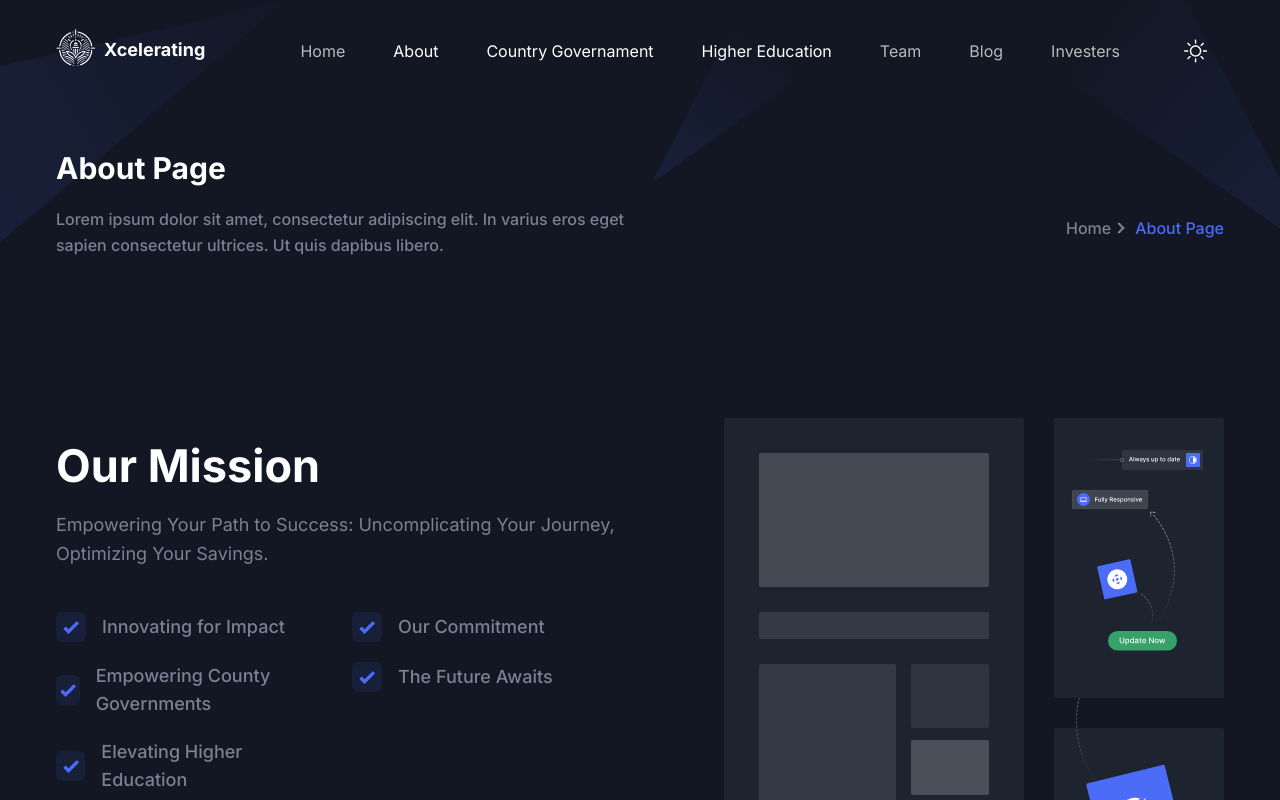
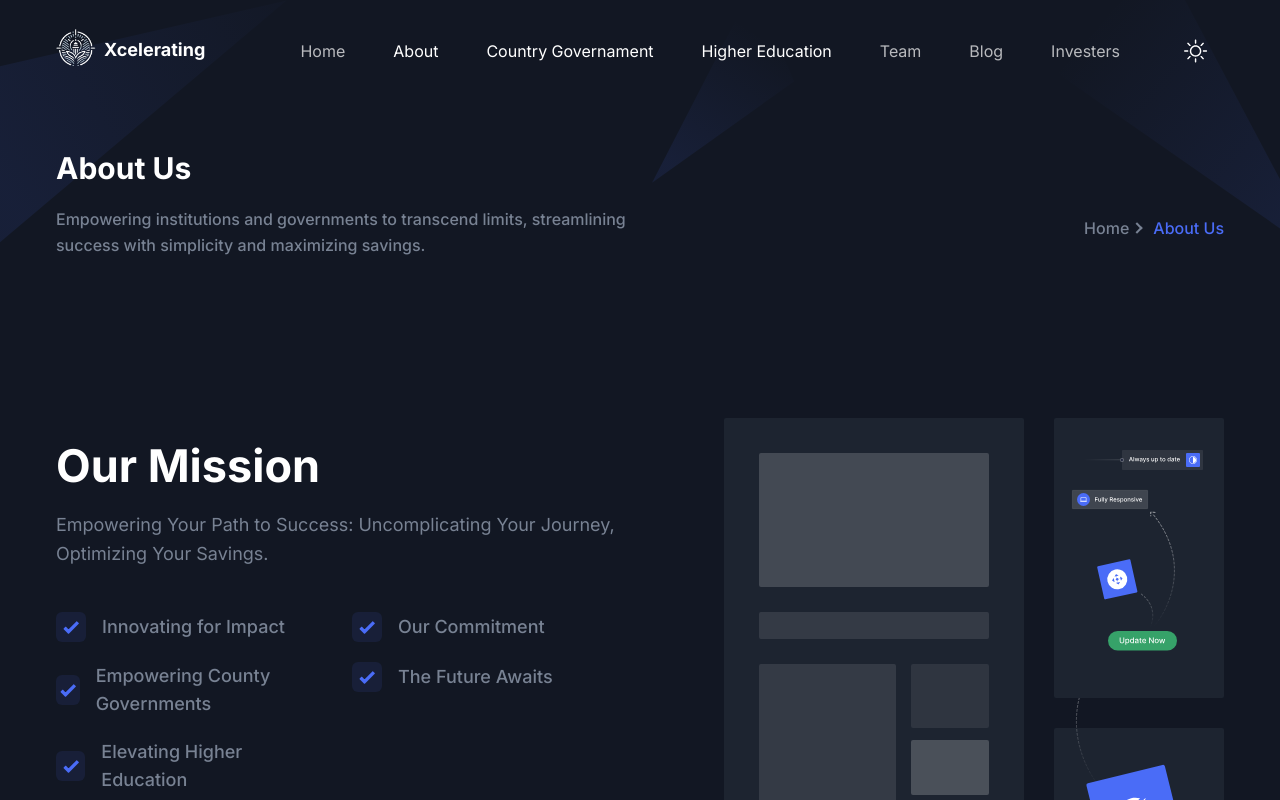
Before and after one commit to mohammadhares/Xcelerating-ui, a Next.js app: page /about in a window 1280 px wide. Shown: the top 800 px of the page. Built offline with nearby package versions, Linux system fonts and the light colour scheme.

Commit message:
Add files via upload

```diff
--- a/src/app/about/page.tsx
+++ b/src/app/about/page.tsx
@@ -14,8 +14,8 @@ const AboutPage = () => {
   return (
     <>
       <Breadcrumb
-        pageName="About Page"
-        description="Lorem ipsum dolor sit amet, consectetur adipiscing elit. In varius eros eget sapien consectetur ultrices. Ut quis dapibus libero."
+        pageName="About Us"
+        description="Empowering institutions and governments to transcend limits, streamlining success with simplicity and maximizing savings."
       />
       <AboutSectionOne />
       <AboutSectionTwo />
```
